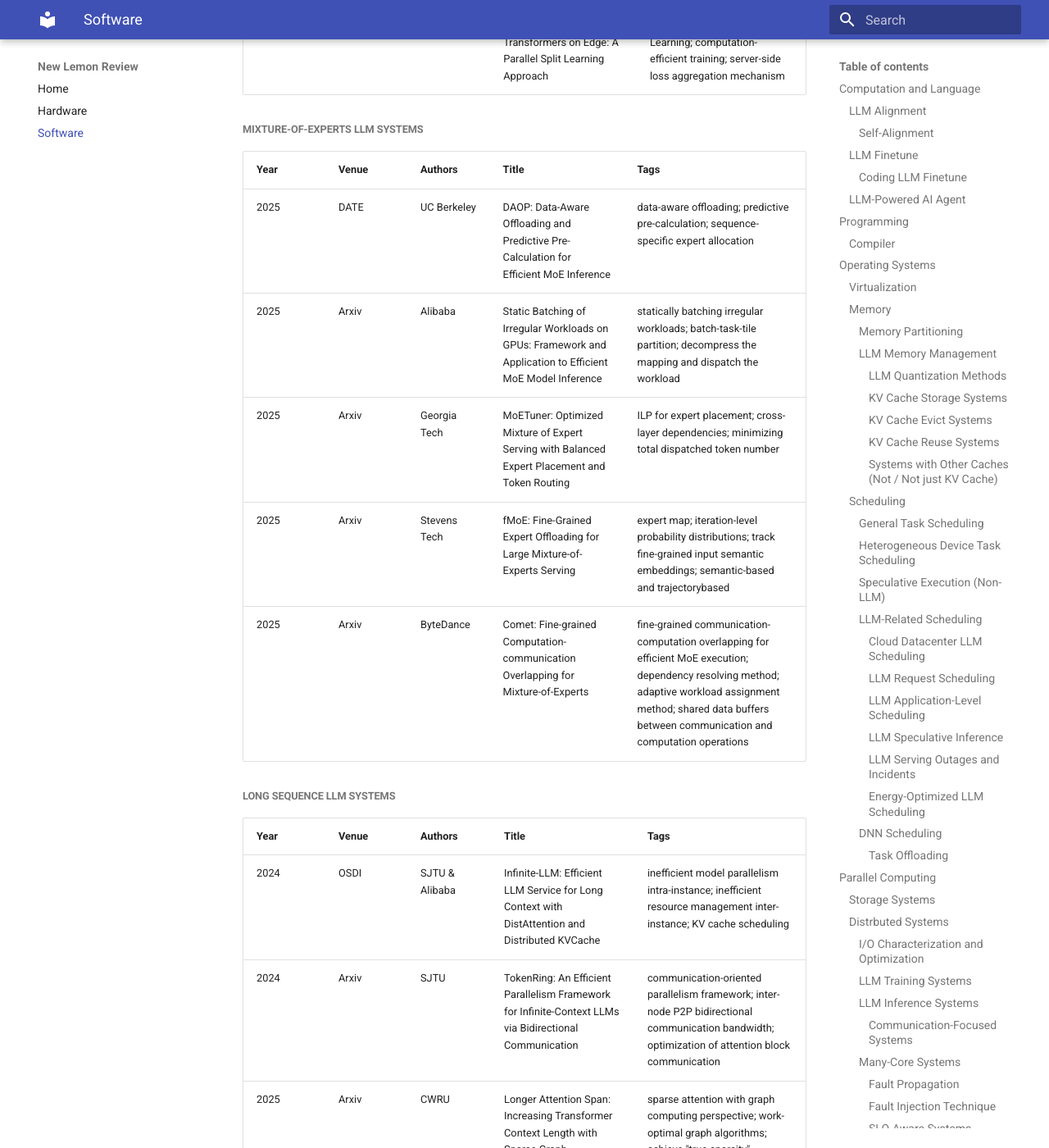
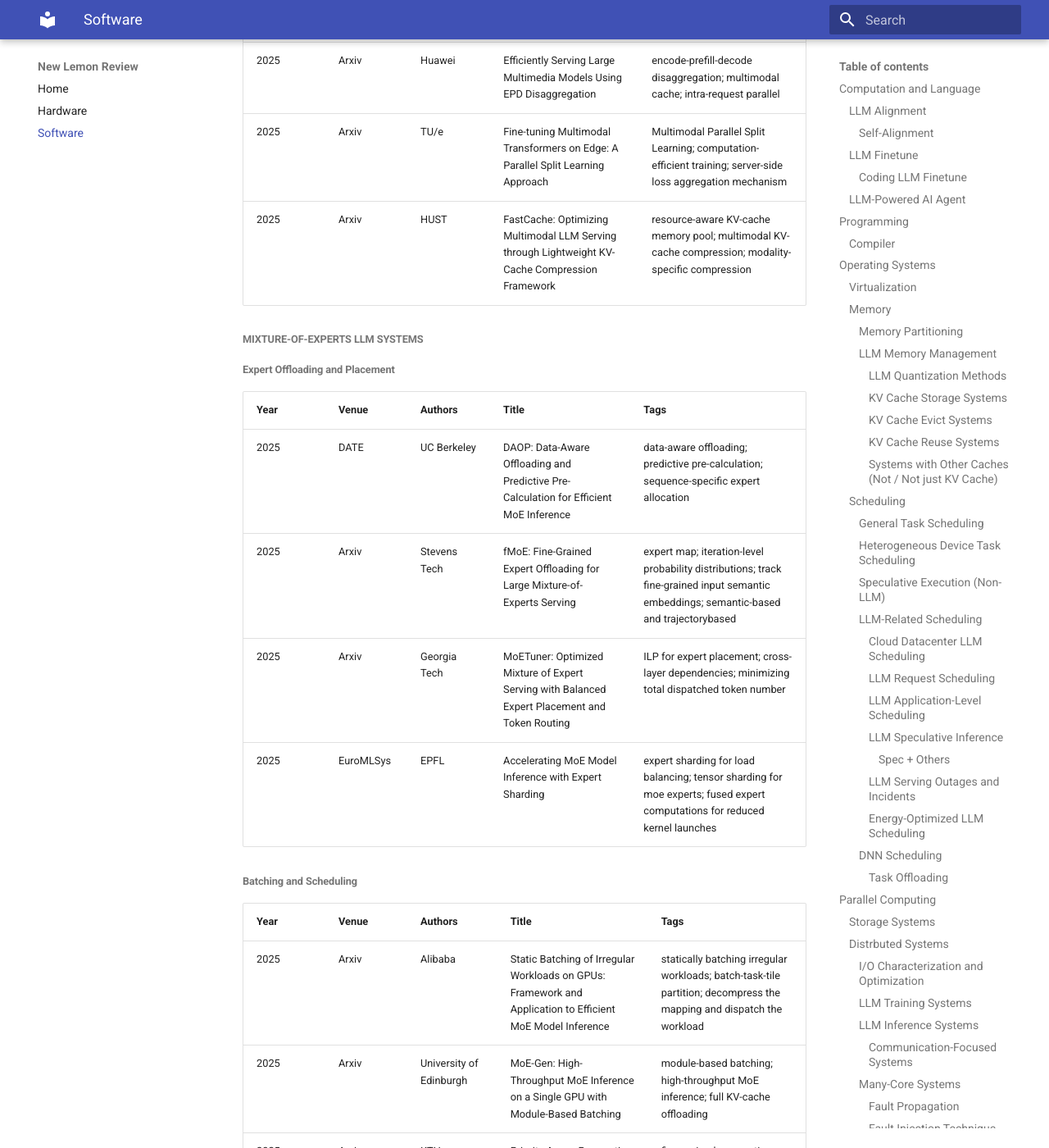
Before and after one commit to pku-lemonade/review, an MkDocs documentation site: the page built from docs/Software.md, in a window 1280 px wide and 1400 px high, scrolled down 12741 px. Shown: the whole window at 82% size. Built offline with MkDocs 1.6.1 and Material for MkDocs 9.7.7, drawn with Linux system fonts in a browser that asks for light colours; some of the changed text lies outside the part shown.

Commit message:
Add MoE papers (#36)
* Add MoE papers

* Add MoE papers

```diff
--- a/docs/Software.md
+++ b/docs/Software.md
@@ -138,6 +138,10 @@ Refer to non-LLM [speculative execution](#Speculative-Execution-(Non-LLM)).
 | 2024 | Arxiv | USTC | Parallel Speculative Decoding with Adaptive Draft Length | adaptive draft length; pre-verify and post-verify; draft-then-verify framework; mutual waiting problem |
 | 2024 | Arxiv | SEU | SEED: Accelerating Reasoning Tree Construction via Scheduled Speculative Decoding | reasoning tree construction; parallel drafting with speculative decoding; FCFS queue verification |
 
+###### Spec + Others
+
+| 2025 | Arxiv | Huawei | Speculative MoE: Communication Efficient Parallel MoE Inference with Speculative Token and Expert Pre-scheduling | speculative MoE; speculative token shuffling; speculative expert pre-grouping |
+
 ##### LLM Serving Outages and Incidents
 
 | Year | Venue | Authors | Title | Tags |
@@ -245,16 +249,39 @@ Refer to non-LLM [speculative execution](#Speculative-Execution-(Non-LLM)).
 | 2025 | Arxiv | Microsoft | Towards Efficient Large Multimodal Model Serving | fine-grained stage-aware resource management; multimodal workload-specific scheduling; model architecture-specific optimizations |
 | 2025 | Arxiv | Huawei | Efficiently Serving Large Multimedia Models Using EPD Disaggregation | encode-prefill-decode disaggregation; multimodal cache; intra-request parallel |
 | 2025 | Arxiv | TU/e | Fine-tuning Multimodal Transformers on Edge: A Parallel Split Learning Approach | Multimodal Parallel Split Learning; computation-efficient training; server-side loss aggregation mechanism |
+| 2025 | Arxiv | HUST | FastCache: Optimizing Multimodal LLM Serving through Lightweight KV-Cache Compression Framework | resource-aware KV-cache memory pool; multimodal KV-cache compression; modality-specific compression |
 
 ##### Mixture-of-Experts LLM Systems
+
+###### Expert Offloading and Placement
 
 | Year | Venue | Authors | Title | Tags |
 |-|-|-|-|-|
 | 2025 | DATE | UC Berkeley | DAOP: Data-Aware Offloading and Predictive Pre-Calculation for Efficient MoE Inference | data-aware offloading; predictive pre-calculation; sequence-specific expert allocation |
+| 2025 | Arxiv | Stevens Tech | fMoE: Fine-Grained Expert Offloading for Large Mixture-of-Experts Serving | expert map; iteration-level probability distributions; track fine-grained input semantic embeddings; semantic-based and trajectorybased |
+| 2025 | Arxiv | Georgia Tech | MoETuner: Optimized Mixture of Expert Serving with Balanced Expert Placement and Token Routing | ILP for expert placement; cross-layer dependencies; minimizing total dispatched token number |
+| 2025 | EuroMLSys | EPFL | Accelerating MoE Model Inference with Expert Sharding | expert sharding for load balancing; tensor sharding for moe experts; fused expert computations for reduced kernel launches |
+
+###### Batching and Scheduling
+
+| Year | Venue | Authors | Title | Tags |
+|-|-|-|-|-|
 | 2025 | Arxiv | Alibaba | Static Batching of Irregular Workloads on GPUs: Framework and Application to Efficient MoE Model Inference | statically batching irregular workloads; batch-task-tile partition; decompress the mapping and dispatch the workload |
-| 2025 | Arxiv | Georgia Tech | MoETuner: Optimized Mixture of Expert Serving with Balanced Expert Placement and Token Routing | ILP for expert placement; cross-layer dependencies; minimizing total dispatched token number |
-| 2025 | Arxiv | Stevens Tech | fMoE: Fine-Grained Expert Offloading for Large Mixture-of-Experts Serving | expert map; iteration-level probability distributions; track fine-grained input semantic embeddings; semantic-based and trajectorybased |
+| 2025 | Arxiv | University of Edinburgh | MoE-Gen: High-Throughput MoE Inference on a Single GPU with Module-Based Batching | module-based batching; high-throughput MoE inference; full KV-cache offloading |
+| 2025 | Arxiv | KTH | Priority-Aware Preemptive Scheduling for Mixed-Priority Workloads in MoE Inference | fine-grained preemption; priority-aware scheduling; per-expert queues; expert-level preemption |
+
+###### Memory and Communication Efficiency
+
+| Year | Venue | Authors | Title | Tags |
+|-|-|-|-|-|
 | 2025 | Arxiv | ByteDance | Comet: Fine-grained Computation-communication Overlapping for Mixture-of-Experts | fine-grained communication-computation overlapping for efficient MoE execution; dependency resolving method; adaptive workload assignment method; shared data buffers between communication and computation operations |
+| 2025 | Arxiv | University of Virginia | eMoE: Task-aware Memory Efficient Mixture-of-Experts-Based (MoE) Model Inference | expert prediction; task-aware expert loading; task-aware request scheduling |
+
+###### Architectural Innovations
+
+| Year | Venue | Authors | Title | Tags |
+|-|-|-|-|-|
+| 2025 | Arxiv | Shanghai AI | Linear-MoE: Linear Sequence Modeling Meets Mixture-of-Experts | linear sequence modeling with MoE; sparse activation via moe layers; hybrid models combining linear-moe and transformer-moe layers |
 
 ##### Long Sequence LLM Systems
 
```
